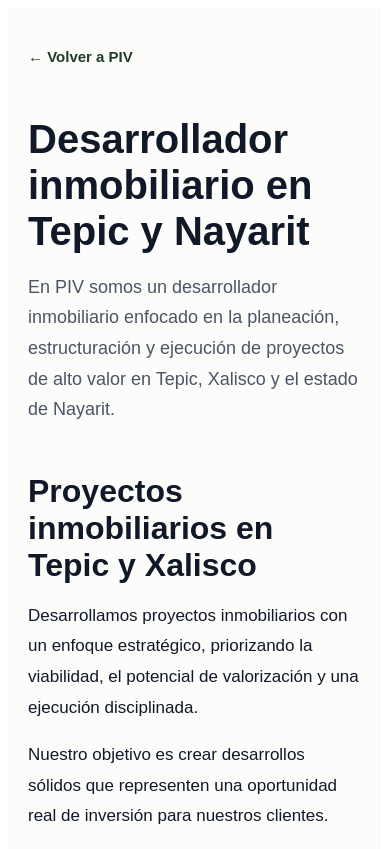
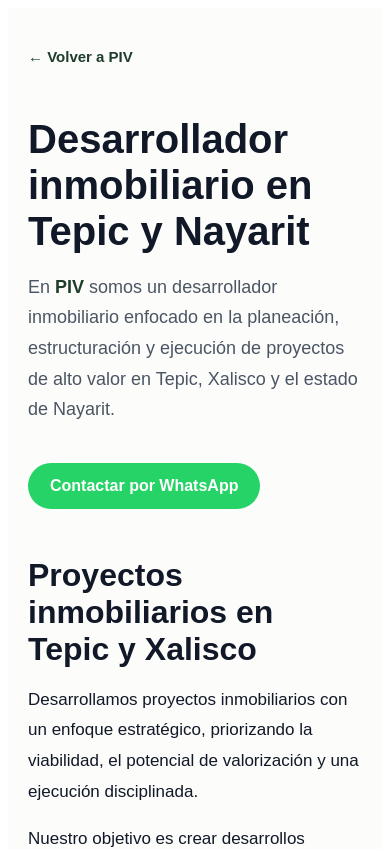
Before and after one commit to PIV1/PIV, a Next.js app: page /desarrollador-inmobiliario-tepic in a window 390 px wide. Shown: the top 849 px of the page. Built offline with nearby package versions, Linux system fonts and the light colour scheme.

Commit message:
Update desarrollador-inmobiliario-tepic.js

```diff
--- a/pages/desarrollador-inmobiliario-tepic.js
+++ b/pages/desarrollador-inmobiliario-tepic.js
@@ -1,6 +1,6 @@
 export default function SEOPage() {
   const whatsappLink =
-    "https://wa.me/523111081887?text=Hola,%20me%20interesa%20recibir%20información%20sobre%20sus%20proyectos%20inmobiliarios";
+    "https://wa.me/523111081887?text=Hola,%20me%20interesa%20recibir%20informaci%C3%B3n%20sobre%20sus%20proyectos%20inmobiliarios";
 
   const sectionStyle = {
     marginTop: "48px",
@@ -47,10 +47,30 @@
         </h1>
 
         <p style={{ fontSize: "18px", lineHeight: "1.7", color: "#4b5563", maxWidth: "900px" }}>
-          En PIV somos un desarrollador inmobiliario enfocado en la planeación,
+          En{" "}
+          <a
+            href="/"
+            style={{
+              color: "#1f3d2b",
+              fontWeight: "600",
+              textDecoration: "none",
+            }}
+          >
+            PIV
+          </a>{" "}
+          somos un desarrollador inmobiliario enfocado en la planeación,
           estructuración y ejecución de proyectos de alto valor en Tepic,
           Xalisco y el estado de Nayarit.
         </p>
+
+        <a
+          href={whatsappLink}
+          target="_blank"
+          rel="noreferrer"
+          style={buttonWhatsapp}
+        >
+          Contactar por WhatsApp
+        </a>
 
         <section style={sectionStyle}>
           <h2 style={{ fontSize: "32px", marginBottom: "14px" }}>
@@ -119,6 +139,11 @@
         <section style={{ marginTop: "60px" }}>
           <h2 style={{ fontSize: "32px", marginBottom: "14px" }}>Contacto</h2>
 
+          <p style={{ fontSize: "17px", lineHeight: "1.8", maxWidth: "900px" }}>
+            Si estás buscando invertir en terrenos o conocer oportunidades en
+            Tepic y Nayarit, estamos listos para ayudarte.
+          </p>
+
           <a
             href={whatsappLink}
             target="_blank"
```
